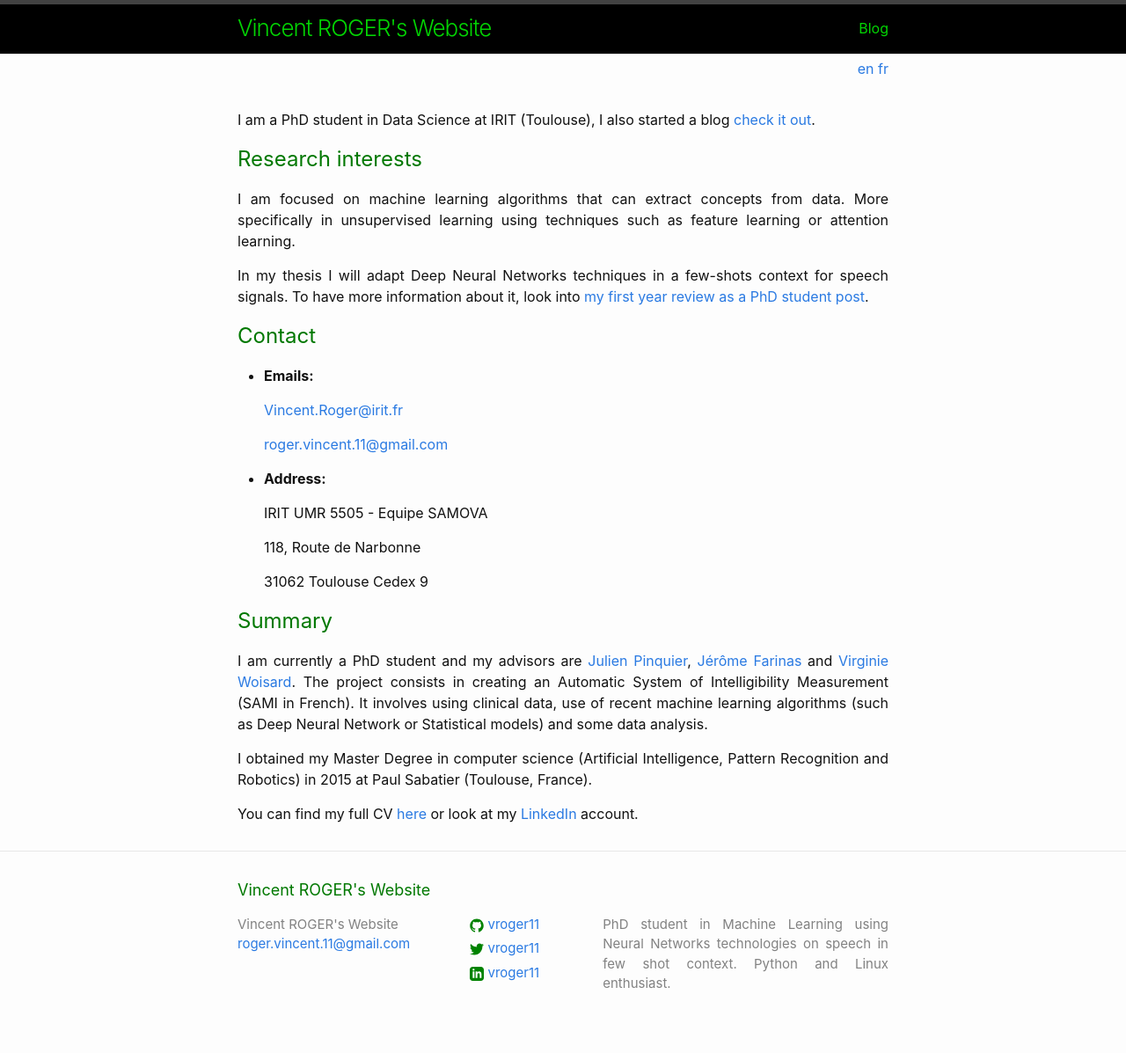
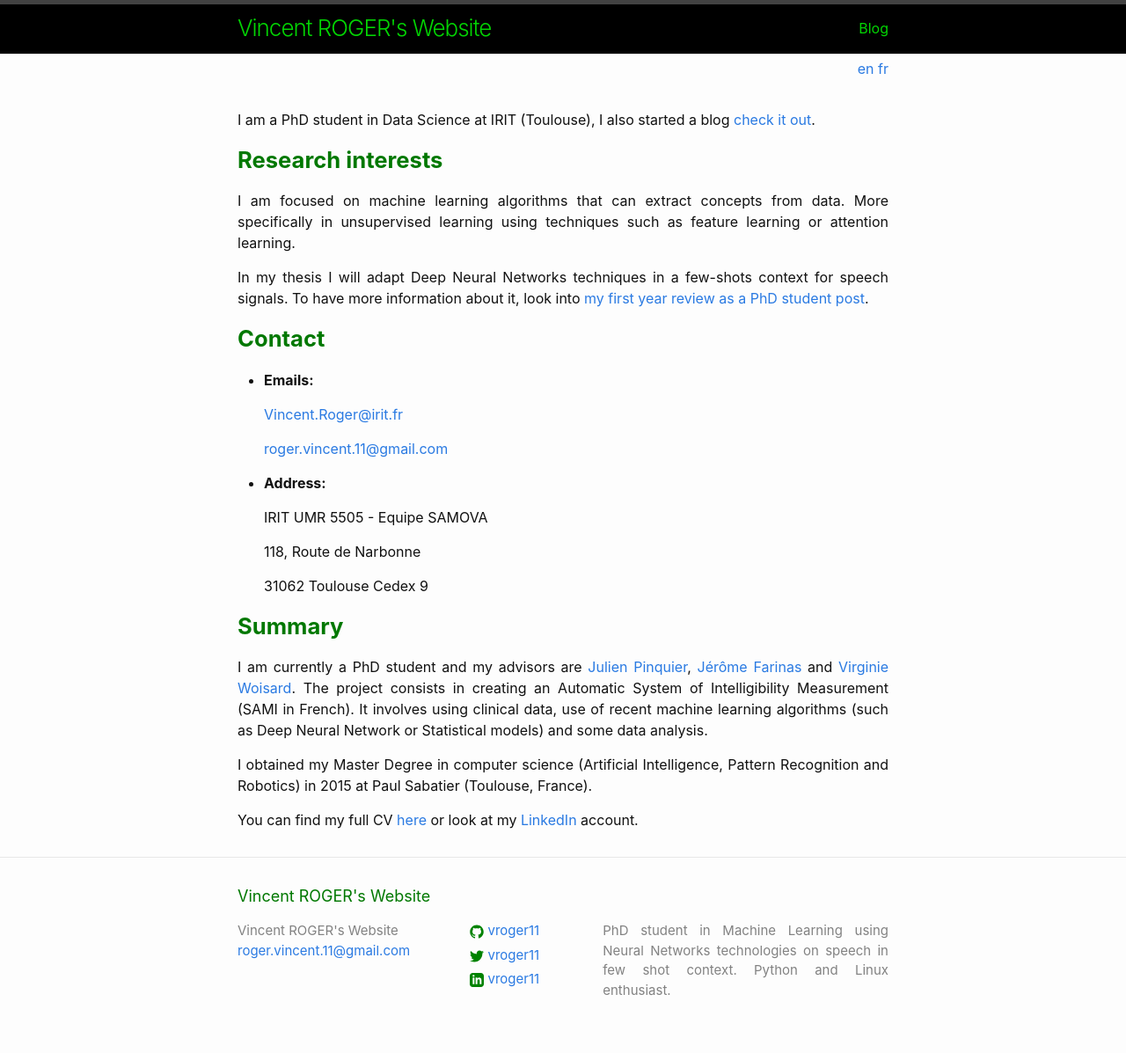
Before and after one commit to vroger11/vroger11.github.io, a Jekyll site: the page built from index.md, in a window 1280 px wide. Shown: the whole page at 88% size. Built offline with Jekyll 4.4.1, drawn with Linux system fonts in a browser that asks for light colours.

Commit message:
Improve headings visualization.

```diff
--- a/_sass/_layout.scss
+++ b/_sass/_layout.scss
@@ -214,6 +214,7 @@
     letter-spacing: -1px;
     line-height: 1;
 
+    font-weight: bold;
     @include media-query($on-laptop) {
         @include relative-font-size(1.75);
     }
@@ -223,31 +224,33 @@
     margin-bottom: $spacing-unit;
 
   h1 {
-    @include relative-font-size(1.5);
+    font-weight: bold;
+    @include relative-font-size(1.6);
 
     @include media-query($on-laptop) {
-      @include relative-font-size(1.375);
+      @include relative-font-size(1.5);
     }
   }
 
   h2 {
-    @include relative-font-size(1.375);
+    @include relative-font-size(1.5);
 
     @include media-query($on-laptop) {
-      @include relative-font-size(1.125);
+      @include relative-font-size(1.4);
     }
   }
 
   h3 {
-    @include relative-font-size(1.125);
+    font-weight: bold;
+    @include relative-font-size(1.20);
 
     @include media-query($on-laptop) {
-      @include relative-font-size(1.0625);
+      @include relative-font-size(1.1);
     }
   }
 
   h4 {
-    @include relative-font-size(1.0625);
+    @include relative-font-size(1.15);
 
     @include media-query($on-laptop) {
       @include relative-font-size(1);
```
